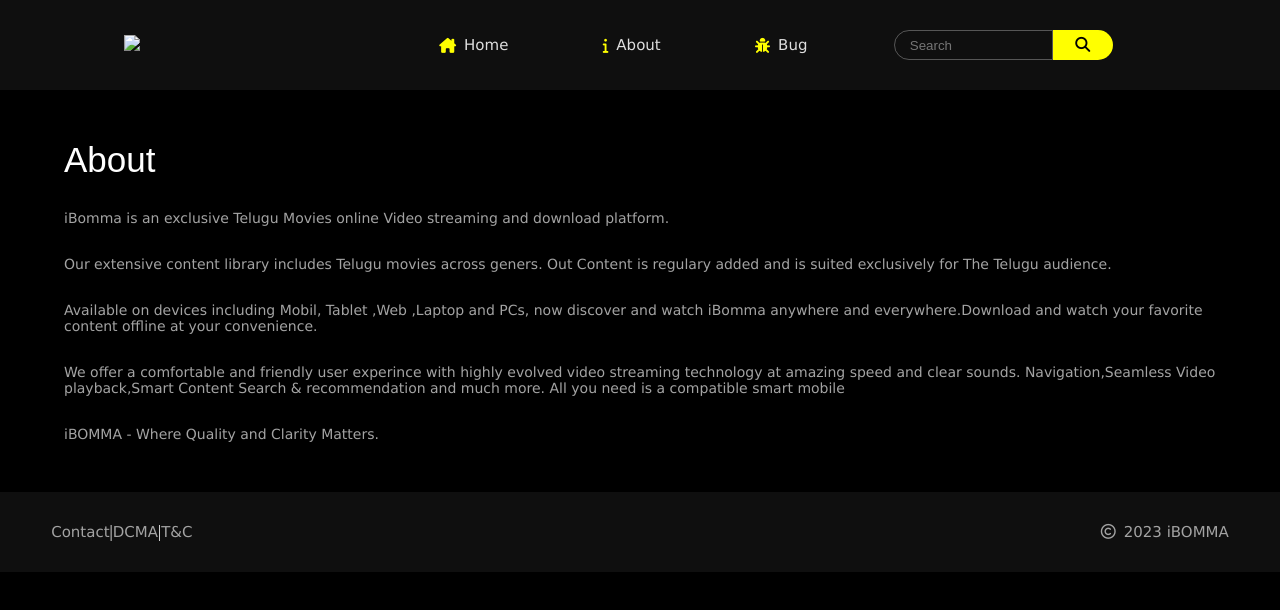
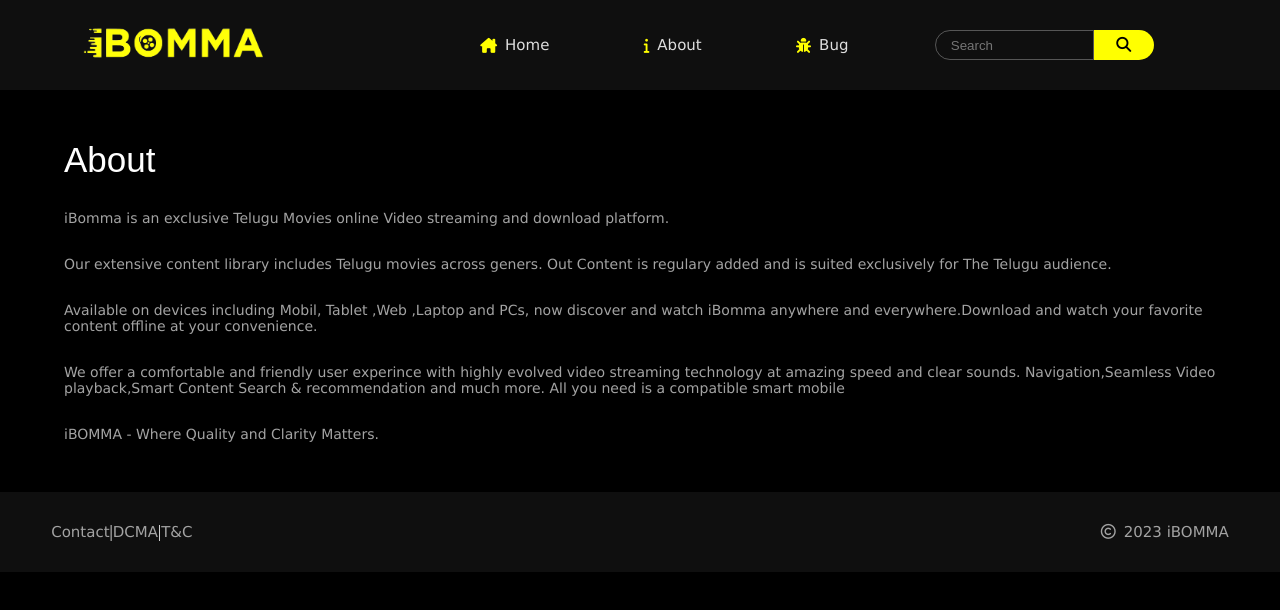
Before and after one commit to CoderOmii/iBOMMA, a plain HTML site: page about.html in a window 1280 px wide. Drawn offline with Linux system fonts and the light colour scheme; the site is published under a folder, as on GitHub Pages, so addresses that start at the root find nothing.

Commit message:
Update about.html

```diff
--- a/about.html
+++ b/about.html
@@ -7,7 +7,7 @@
   <title>About-iBOMMA</title>
   <link rel="shortcut icon" href="public/images/favicon.ico" type="image/x-icon">
   <!-- <link rel="stylesheet" href="/public/style.css"> -->
-  <script src="/src/script.js"></script>
+  <script src="src/script.js"></script>
   <link rel="stylesheet" href="https://cdnjs.cloudflare.com/ajax/libs/font-awesome/6.5.1/css/all.min.css">
   <style>
     * {
@@ -384,7 +384,7 @@
         <i class="fa-solid fa-xmark back" id="back" onclick="hidenav()" ></i>
       </div>
       <div class="logo">
-        <img src="/public/images/iBOMMA-logo.png">
+        <img src="public/images/iBOMMA-logo.png">
       </div>
       <div class="searchbar" >
         <i class="fa-solid fa-magnifying-glass" id="glass" onclick="showsearchbar()"></i>
```
